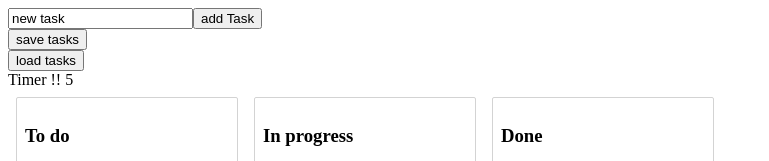
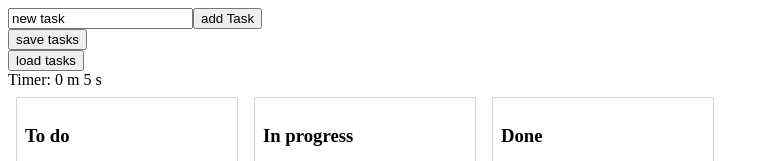
Before and after one commit to mofumofu1729/KanbanTimerProto, a React (Create React App) app: page / in a window 1280 px wide. Shown: the top 161 px of the page, without its empty margins (0-769 px from the left). Built offline with nearby package versions, Linux system fonts and the light colour scheme.

Commit message:
Add click event

```diff
--- a/src/index.js
+++ b/src/index.js
@@ -85,7 +85,6 @@ class App extends React.Component {
       let newState = this.state;
       newState.timerSecond += 1;
       this.setState(newState);
-      console.log("hello");
     };
 
     this.interval = setInterval(countTimer, 1000);
@@ -130,7 +129,7 @@ class App extends React.Component {
           <input type="button" value="load tasks" onClick={loadTasks} />
         </div>
 
-        <div>Timer !! {this.state.timerSecond} </div>
+        <div>Timer: {Math.floor(this.state.timerSecond / 60)} m {this.state.timerSecond % 60} s</div>
 
         <DragDropContext onDragEnd={this.onDragEnd}>
           <Container>
--- a/src/task.js
+++ b/src/task.js
@@ -10,8 +10,13 @@ margin-buttom: 8px;
 `;
 
 export default class Task extends React.Component {
+  showConsoleLog = () => {
+    console.log("hello");
+  };
+
   render() {
     return (
+      <div onClick={this.showConsoleLog}>
       <Draggable draggableId={this.props.task.id} index={this.props.index}>
         {(provided) => (
           <Container
@@ -23,6 +28,7 @@ export default class Task extends React.Component {
           </Container>
         )}
       </Draggable>
+      </div>
     );
   }
 }
```
